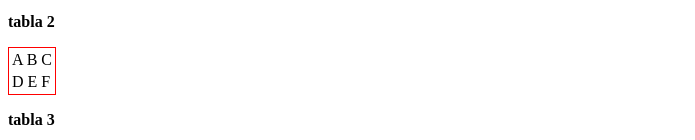
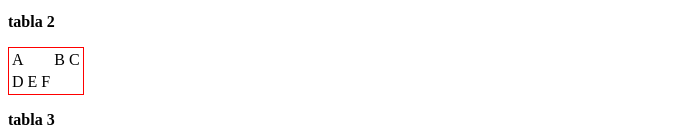
Before and after one commit to sfom1/3.11, a plain HTML site: page index.html in a window 1280 px wide. Shown: the part 165-305 px from the top of the page, without its empty margins (0-695 px from the left). Drawn offline with Linux system fonts and the light colour scheme.

Commit message:
Update index.html

```diff
--- a/index.html
+++ b/index.html
@@ -17,7 +17,7 @@
     <caption></caption>
 
     <tr>
-        <td>A B C</td>
+      <td>A B C</td>
     </tr>
 
     <tr>
@@ -33,7 +33,7 @@
         <caption></caption>
 
         <tr>
-            <td>A B C</td>
+            <td class="a">A</td><td>B C</td>
         </tr>
 
         <tr>
```
